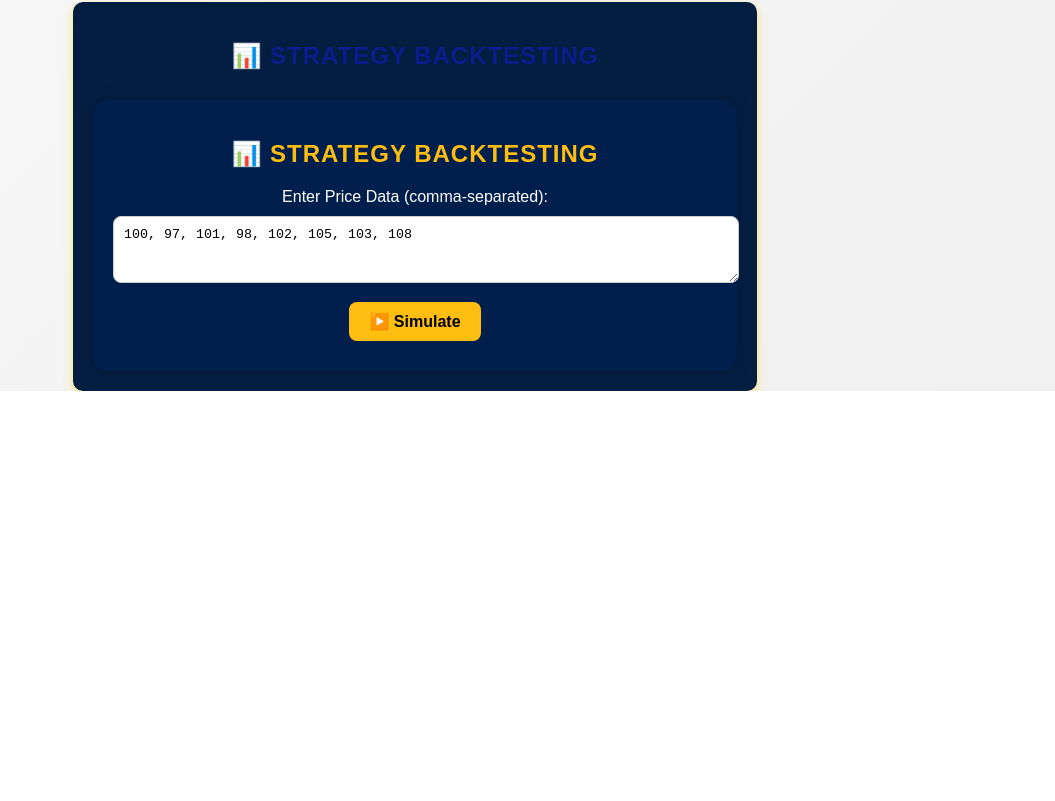
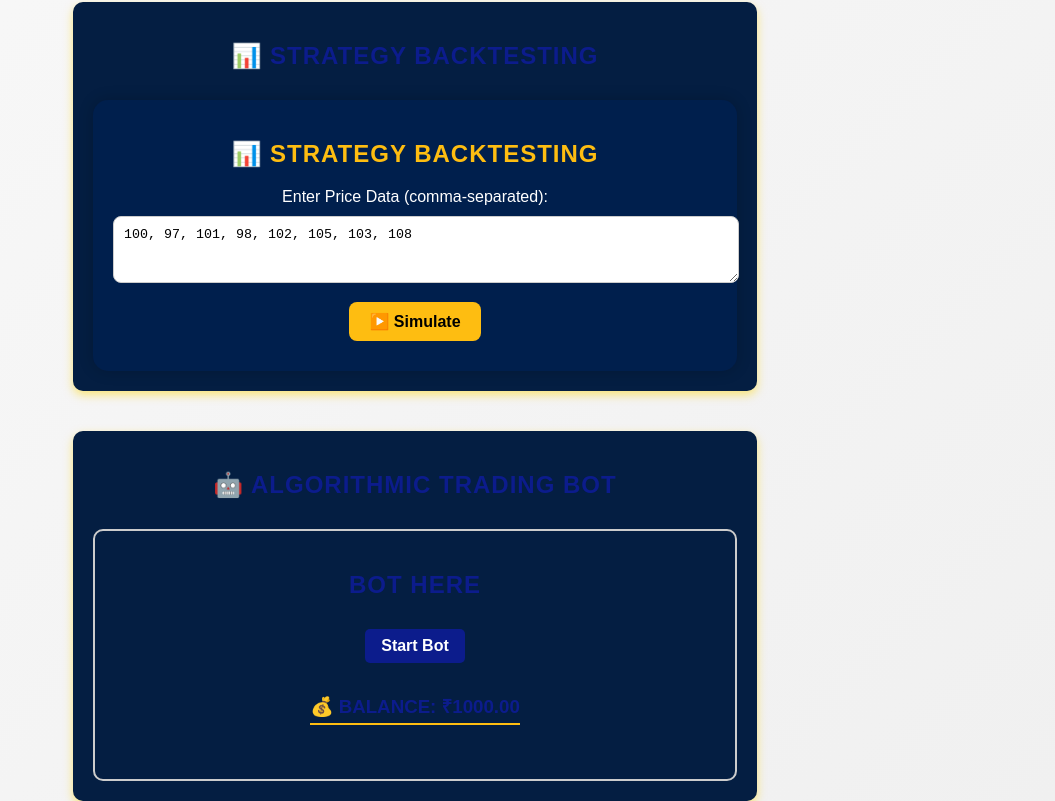
Before and after one commit to raotushar112233/portfolio-tracker, a React (Create React App) app: page / in a window 1280 px wide. Shown: the part 1865-2666 px from the top of the page, without its empty margins (225-1280 px from the left). Before the commit the page ends 2256 px from the top, so only its background shows below. Built offline with nearby package versions, Linux system fonts and the light colour scheme.

Commit message:
added algorithmic trading bot simulation

```diff
--- a/src/App.js
+++ b/src/App.js
@@ -2,7 +2,8 @@ import React, { useState } from "react";
 import PortfolioTracker from "./PortfolioTracker";
 import MultiAssetChart from "./MultiAssetChart";
 import CandleChart from "./CandleChart";
-import BacktestSimulator from "./BacktestSimulator"; // ✅ NEW IMPORT
+import BacktestSimulator from "./BacktestSimulator";
+import TradingBot from "./TradingBot"; // ✅ NEW IMPORT
 import "./App.css";
 
 const sampleData = {
@@ -66,6 +67,12 @@ function App() {
         <h2 style={{ color: "#0c1c8c" }}>📊 Strategy Backtesting</h2>
         <BacktestSimulator />
       </div>
+
+      {/* ✅ Trading Bot Feature Section */}
+      <div className="chart-container" style={{ marginTop: "40px" }}>
+        <h2 style={{ color: "#0c1c8c" }}>🤖 Algorithmic Trading Bot</h2>
+        <TradingBot />
+      </div>
     </div>
   );
 }
--- /dev/null
+++ b/src/TradingBot.js
@@ -0,0 +1,66 @@
+// src/TradingBot.js
+import React, { useState, useEffect } from "react";
+
+const fakePrices = [100, 97, 95, 99, 104, 110, 107, 102, 98, 94];
+
+function TradingBot() {
+  const [balance, setBalance] = useState(1000);
+  const [holding, setHolding] = useState(false);
+  const [buyPrice, setBuyPrice] = useState(0);
+  const [trades, setTrades] = useState([]);
+  const [currentIndex, setCurrentIndex] = useState(0);
+  const [isRunning, setIsRunning] = useState(false);
+
+  useEffect(() => {
+    let interval;
+    if (isRunning && currentIndex < fakePrices.length) {
+      interval = setInterval(() => {
+        const price = fakePrices[currentIndex];
+        setTrades((prev) => [...prev, `📈 Price: ₹${price}`]);
+
+        // Buy condition (if price drops)
+        if (!holding && currentIndex > 0 && price < fakePrices[currentIndex - 1]) {
+          setHolding(true);
+          setBuyPrice(price);
+          setTrades((prev) => [...prev, `🟢 Bought at ₹${price}`]);
+        }
+
+        // Sell condition (if price goes up)
+        else if (holding && price > buyPrice) {
+          const profit = price - buyPrice;
+          setBalance((prev) => prev + profit);
+          setTrades((prev) => [...prev, `🔴 Sold at ₹${price}, Profit: ₹${profit.toFixed(2)}`]);
+          setHolding(false);
+          setBuyPrice(0);
+        }
+
+        setCurrentIndex((prev) => prev + 1);
+      }, 1000);
+    }
+
+    return () => clearInterval(interval);
+  }, [isRunning, currentIndex, holding, buyPrice]);
+
+  return (
+    <div style={{ padding: "20px", border: "2px solid #ccc", borderRadius: "10px", marginTop: "30px" }}>
+      <h2 style={{ color: "#0c1c8c" }}>BOT HERE</h2>
+      <button
+        onClick={() => setIsRunning(true)}
+        disabled={isRunning}
+        style={{ padding: "8px 16px", marginBottom: "15px", backgroundColor: "#0c1c8c", color: "#fff", borderRadius: "5px" }}
+      >
+        Start Bot
+      </button>
+      <div>
+        <h3>💰 Balance: ₹{balance.toFixed(2)}</h3>
+        <ul>
+          {trades.map((t, index) => (
+            <li key={index}>{t}</li>
+          ))}
+        </ul>
+      </div>
+    </div>
+  );
+}
+
+export default TradingBot;
```
